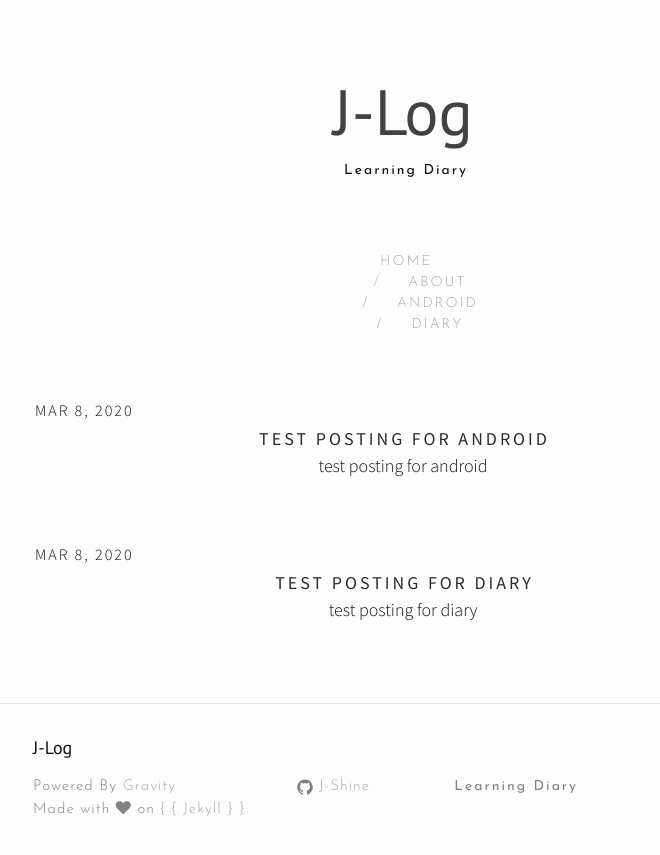
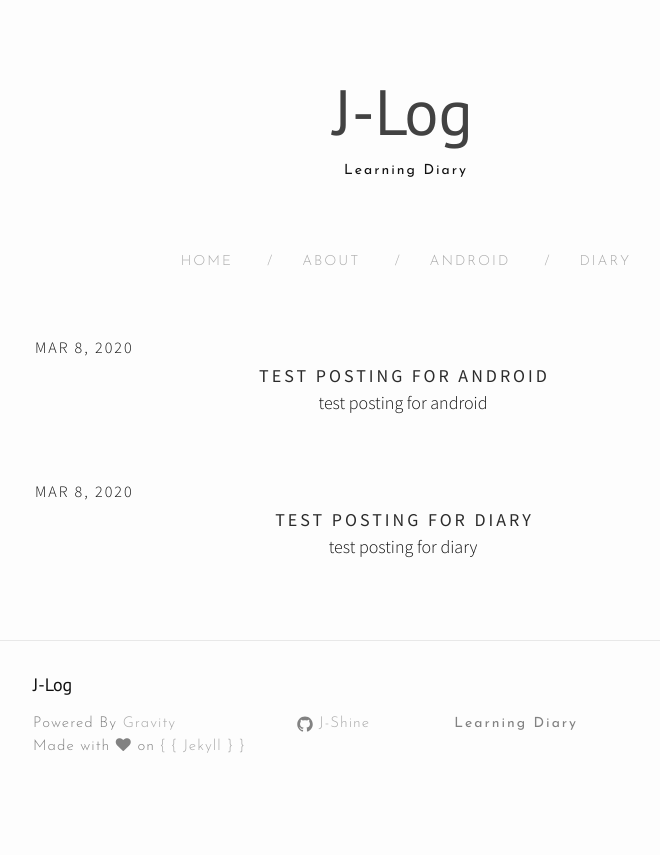
Before and after one commit to J-Shine/J-Shine.github.io, a Jekyll site: the page built from index.html, in a window 1280 px wide. Shown: the top 855 px of the page, without its empty margins (237-897 px from the left). Built offline with Jekyll 4.4.1, drawn with Linux system fonts in a browser that asks for light colours; nearby versions of some CDN libraries; the list of posts is cut into pages by our own code.

Commit message:
Update header.html

```diff
--- a/_includes/header.html
+++ b/_includes/header.html
@@ -6,11 +6,11 @@
 <center>  {{site.description}} </center>
 </div>
 <div class="wrapper">
-  <center> <div class="trigger site-navigation">
+  <center> <div class="trigger site-navigation"> <center>
     <a class="page-link" href="{{site.url}}{{site.baseurl}}">HOME</a>
 
     {% for sitePage in site.pages %}
-    {% if sitePage.title %} <center>
+    {% if sitePage.title %}
 
     <span class="exclamationMark">/</span><a class="page-link" href="{{sitePage.url | prepend: site.baseurl }}">{{sitePage.title}}</a>
     {% endif %}
```
